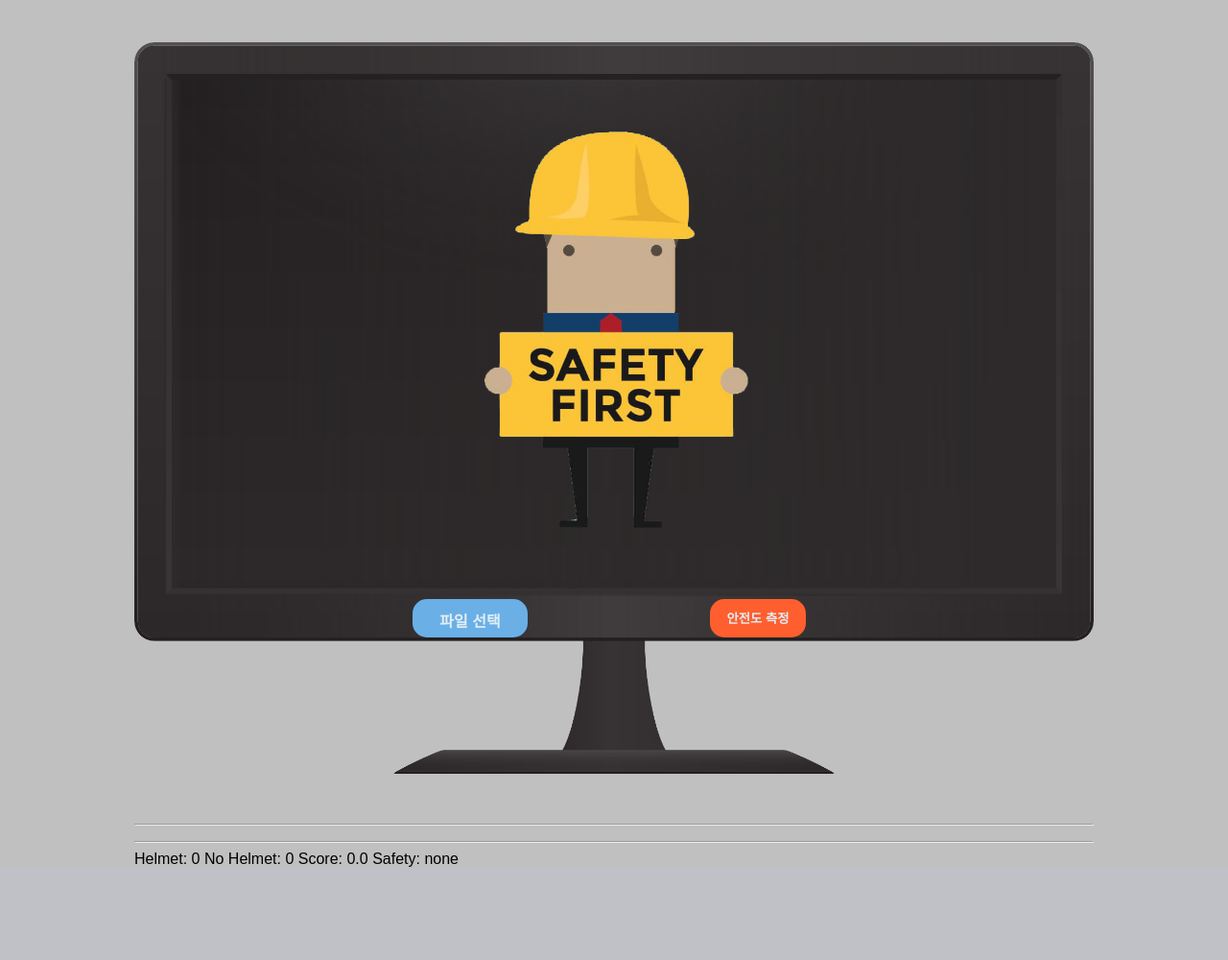
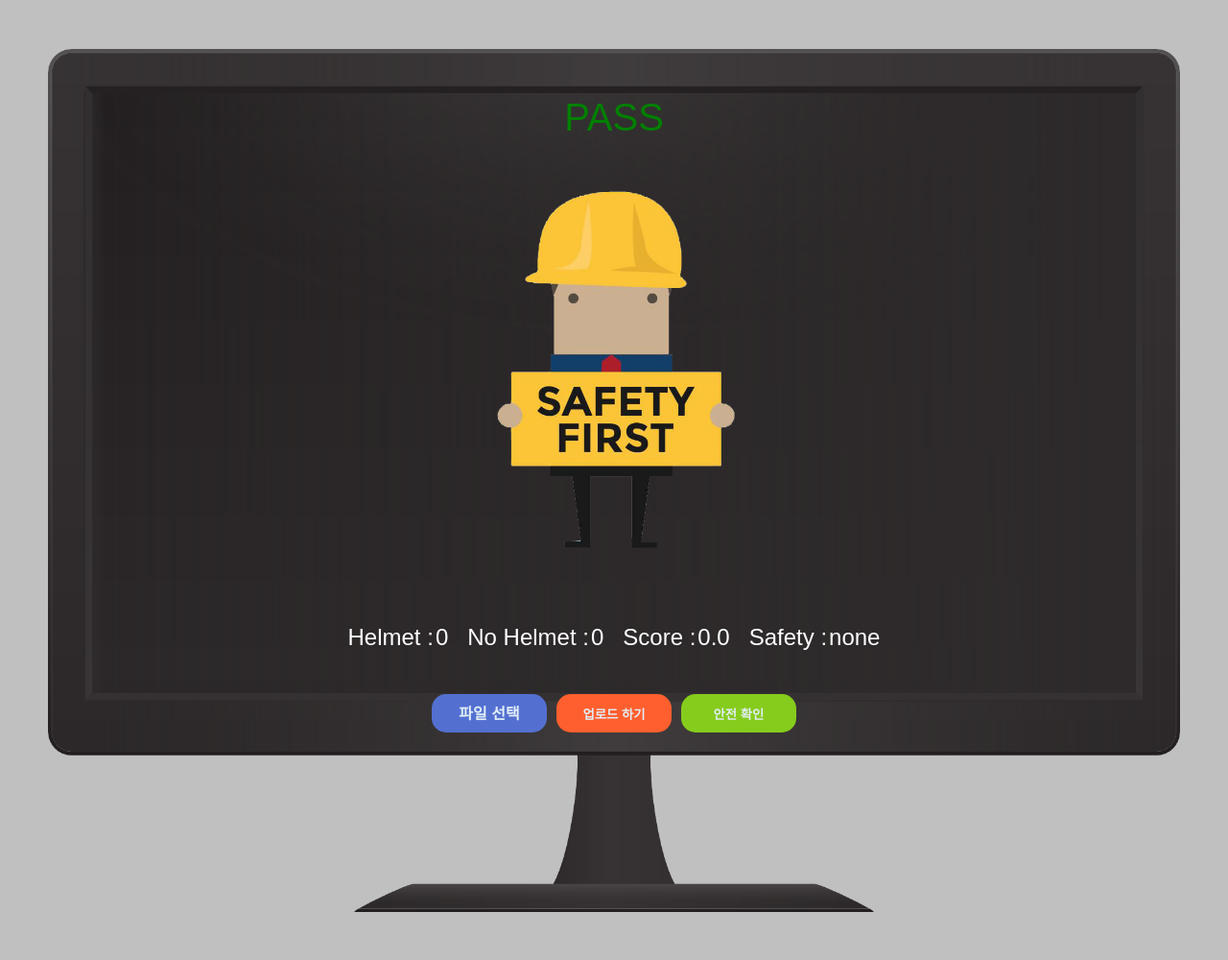
Before and after one commit to SeonminKim1/PJ-SafetyManager, a Flask app: page / in a window 1280 px wide. Shown: the part 70-1070 px from the top of the page at 96% size. Before the commit the page ends 973 px from the top, so only its background shows below. Run offline with Flask 2, Linux system fonts and the light colour scheme; parts of the project's set-up code (start-up, migrations or seed data) failed here and were passed over; some libraries are stand-ins or nearby versions.

Commit message:
Improve Main Page UI #4

```diff
--- a/static/css/main.css
+++ b/static/css/main.css
@@ -10,63 +10,100 @@ body, html {
 }
 
 section {
-    width: 1000px;
-    height: 850px;
+    width: 100%;
+    height: 1000px;
+    padding:50px;
     /*padding: 10px;*/
-    margin: auto;
 }
 
-.container .con_img {
+.container {
     width: 100%;
-    padding-top: 100px;
-    display: flex;
-    justify-content: center;
-    align-items: center;
+    height: 100%;
+    margin: 0 auto;
+    background-image: url('./img/monitor.png');
+    background-repeat: no-repeat;
+    background-position: center;
+    background-size: contain;
+}
+.result_box{
+    padding-top:50px;
+    color:green;
+    font-size:40px;
+    text-align:center;
 }
 
-.container .con_btn {
+.img_box{
     width: 100%;
-    margin-top: 15px;
-    display: grid;
+    height: 500px;
+    display: flex;
+    flex-direction: column;
+    justify-content: center;
+    background-image: url('./img/Safety-manager.png');
+    background-repeat: no-repeat;
+    background-position: center;
+    background-size:450px;
+    padding-bottom:40px;
+}
+
+/* main box */
+.main_box{
+    width:0px;
+    height:0px;
+    display: hidden;
+}
+
+/* score */
+.score_box{
+    display:flex;
+    flex-direction: row;
+    justify-content: center;
+    color:white;
+    font-size: 24px;
+}
+.score_label{
+    margin: 5px 1px 5px 10px;
+}
+.score_value{
+    margin: 5px 10px 5px 1px;
+}
+
+/* btn */
+.btn_box {
+    width: 100%;
+    margin-top: 40px;
+    display: flex;
     grid-template-columns: 1fr 1fr;
-    justify-items: center;
+    justify-content: center;
     align-content: center;
 }
 
-.container img {
-    width: 500px;
-    margin: 10px;
-}
-
-.w-btn-blue {
+.btn{
     width: 120px;
     height: 40px;
-    padding: 10px 20px 10px 20px;
+    margin:0px 5px 0px 5px;
     border: none;
     border-radius: 15px;
     font-weight: 600;
     cursor: pointer;
-    display: inline-block;
     text-align: center;
-    margin-left: 200px;
-
-    background-color: #6aafe6;
     color: #e1eef6;
 }
-
-.w-btn-red {
-    width: 100px;
-    height: 40px;
-    border: none;
-    border-radius: 15px;
-    font-weight: 600;
-    cursor: pointer;
-    margin-right: 200px;
-
-    background-color: #ff5f2e;
-    color: #e1eef6;
+.btn_blue {
+    display: flex;
+    padding-top:7px;
+    justify-content: center;
+    align-content: center;
+    background-color: rgb(83, 112, 209);
 }
 
-.w-btn-red:hover {
+.btn_red {
+    background-color: #ff5f2e;
+}
+
+.btn_green {
+    background-color: rgb(134, 204, 29);
+}
+
+.btn_green:hover {
     width: 120px;
 }
--- a/templates/index.html
+++ b/templates/index.html
@@ -24,19 +24,20 @@
     <script src="https://ajax.googleapis.com/ajax/libs/jquery/3.4.1/jquery.min.js"></script>
     <script src="https://cdnjs.cloudflare.com/ajax/libs/jquery-cookie/1.4.1/jquery.cookie.js"></script>
 
-    <style>
-        .container {
-            width: 100%;
-            height: 100%;
-            margin: 0 auto;
-            background-image: url('../static/css/img/monitor.png');
-            background-repeat: no-repeat;
-            background-position: center;
-            background-size: contain;
-        }
-    </style>
 </head>
 <script>
+    function change_area_css(){
+        $('.img_box').hide()
+        $('.main_box').show()
+        $('.main_box').css('display', 'flex');
+        $('.main_box').css('height', '500px');
+        $('.main_box').css('width', '100%');
+        $('.main_box').css('padding-bottom', '40px');
+        $('.main_box').css('flex-direction', 'row');
+        $('.main_box').css('justify-content', 'center');
+        $('.main_box').css('align-items', 'center');
+    }
+
     function posting() {
         let file = $('#file')[0].files[0]
         //let filename = file['name']
@@ -54,7 +55,17 @@
                 processData: false,
                 success: function (response) {
                     alert(response["result"])
+                    change_area_css()
                     predict_path = response["predict_path"]
+
+                    $('#upload_box').css('height', '400px');
+                    $('#upload_box').css('width', '400px');
+                    $('#upload_box').css('margin', '5px 10px 5px 10px');
+
+                    $('#predict_box').css('height', '400px');
+                    $('#predict_box').css('width', '400px');
+                    $('#predict_box').css('margin', '5px 10px 10px 10px');
+
                     $('#upload_box').attr("src", window.URL.createObjectURL(file));
                     $('#predict_box').attr("src", predict_path)
                     // window.location.reload()
@@ -63,6 +74,7 @@
                     $('#head_value').text(results['head'])
                     $('#score_value').text(results['score'])
                     $('#isPass_value').text(results['isPass'])
+                    $('#result_label').text(results['isPass'])
                 }
             });
         } else {
@@ -74,16 +86,26 @@
             processData: false,
             success: function (response) {
                 alert(response['result'])
+                change_area_css()
                 let video_src = response['video']
                 let predict_src = response['predict_path']
-                let upload_temp_html = `<video id="upload_preview" autoplay controls muted preload="auto" width="300px" height="300px">
+                let upload_temp_html = `<video id="upload_preview" autoplay controls muted preload="auto">
                                             <source src="${video_src}" type="video/mp4">
                                             지원되지 않는 브라우저 입니다.</video>`
-                let predict_temp_html = `<video id="predict_preview" autoplay controls muted preload="auto" width="300px" height="300px">
+                let predict_temp_html = `<video id="predict_preview" autoplay controls muted preload="auto">
                                             <source src="${predict_src}" type="video/mp4">
                                             지원되지 않는 브라우저 입니다.</video>`
-                $('.upload_box').html(upload_temp_html)
-                $('.predict_box').html(predict_temp_html)
+                $('#upload_div').html(upload_temp_html)
+                $('#predict_div').html(predict_temp_html)
+
+                $('#upload_preview').css('height', '400px');
+                $('#upload_preview').css('width', '400px');
+                $('#upload_preview').css('margin', '5px 10px 5px 10px');
+
+                $('#predict_preview').css('height', '400px');
+                $('#predict_preview').css('width', '400px');
+                $('#predict_preview').css('margin', '5px 10px 10px 10px');
+
 
                 results = response["results"]
                 $('#helmet_value').text(results['helmet'])
@@ -101,34 +123,35 @@
 
 <section>
     <div class="container">
-        <div class="con_img">
-            <img src="../static/css/img/Safety-manager.png" alt="">
+        <div class="result_box">
+            <label id='result_label'>PASS</label>
         </div>
-        <div class="con_btn">
-            <div id="file_div">
-                <label class="w-btn-blue" for="file">파일 선택</label>
+
+        <div class="img_box"></div>
+        <div class="main_box">
+            <div id="upload_div"><img class = "test" id="upload_box" src="" alt=""></div>
+            <div id="predict_div"><img class="test" id="predict_box" src="" alt=""></div>
+        </div>
+        <div class="score_box">
+            <label class='score_label'>Helmet : </label><span class='score_value' id="helmet_value">0</span>
+            <label class='score_label'>No Helmet : </label><span class='score_value' id="head_value">0</span>
+            <label class='score_label'>Score : </label><span class='score_value' id="score_value">0.0</span>
+            <label class='score_label'>Safety : </label><span class='score_value' id="isPass_value">none</span>
+        </div>
+
+        <div class="btn_box">
+            <div>
+                <label for="file" class="btn btn_blue">파일 선택</label>
                 <input id="file" type="file" style="display: none">
             </div>
-            <button class="w-btn-red" type="button" onclick="posting()">
-                안전도 측정
-            </button>
+            <div>
+                <button class="btn btn_red" type="button" onclick="posting()">업로드 하기</button>
+            </div>
+            <div>
+                <button class="btn btn_green" type="button" onclick="detecting()">안전 확인</button>
+            </div>
         </div>
-    </div>
-    <hr>
-    <div class="upload_box" style="display: flex; justify-content: center; align-items: center;">
-        <img style="width: 400px;" id="upload_box" src="" alt="">
-        <img style="width: 400px;" id="predict_box" src="" alt="">
-
-    </div>
-    <div  class="predict_box" style="display: flex; justify-content: center; align-items: center;">
-    </div>
-    <hr>
-    <div>
-        <label>Helmet: </label><span id="helmet_value">0</span>
-        <label>No Helmet: </label><span id="head_value">0</span>
-        <label>Score: </label><span id="score_value">0.0</span>
-        <label>Safety: </label><span id="isPass_value">none</span>
-    </div>
+    </div> <!-- container -->
 </section>
 
 </body>
```
Also changed, not shown: router/main.py (line endings or trailing spaces).
